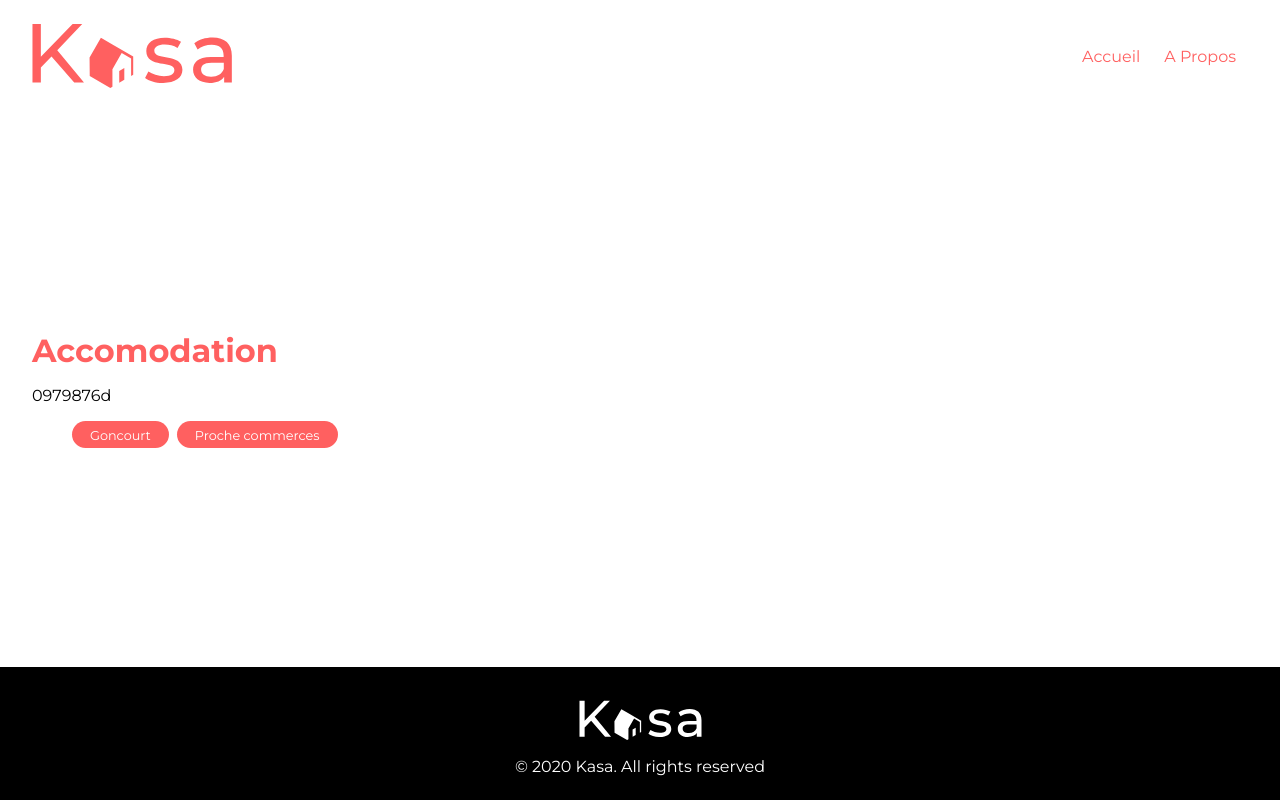
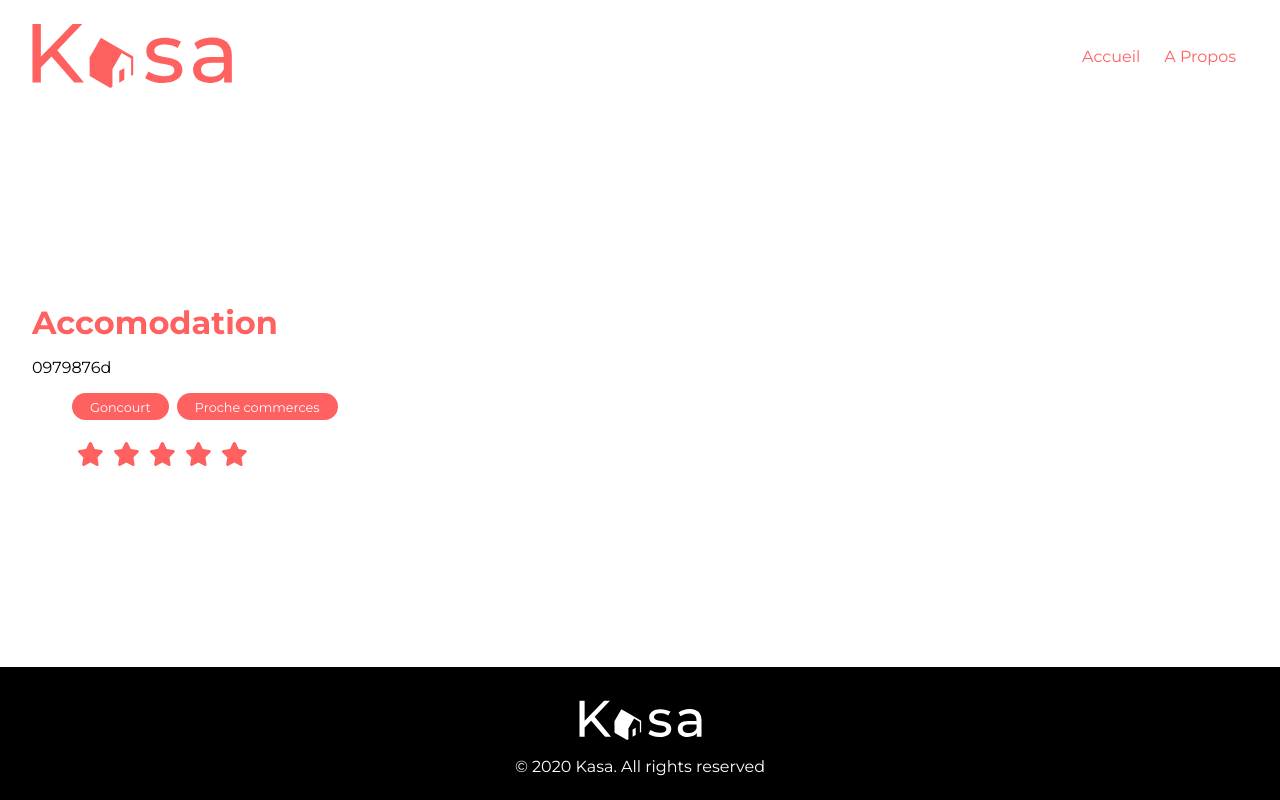
Before and after one commit to d-perreaux/OCR_P6_kasa, a React (Create React App) app: page /accomodation/0979876d in a window 1280 px wide. Built offline with nearby package versions, Linux system fonts and the light colour scheme.

Commit message:
component(Rate): display rate
added to accomodation page

```diff
--- /dev/null
+++ b/src/components/Rate/index.jsx
@@ -0,0 +1,23 @@
+import './style.scss'
+import activeStar from '../../assets/star-active.svg'
+import inactiveStar from '../../assets/star-inactive.svg'
+
+
+function Rate({ rate }) {
+    console.log(rate);
+    const maxStars = 5;
+    const fullStarAmount = parseInt(rate);
+
+    const stars = [];
+    for (let i = 1; i <= maxStars; i++) {
+      if (i <= fullStarAmount) {
+        stars.push(<li className='accomodation__rate__item'><img key={i} src={activeStar} className='star__full' alt='étoile pleine' /></li>);
+      } else {
+        stars.push(<li className='accomodation__rate__item'><img key={i} src={inactiveStar} className='star__empty' alt='étoile vide' /></li>);
+      }
+    }
+
+    return <>{stars}</>;
+  }
+
+  export default Rate;
--- /dev/null
+++ b/src/components/Rate/style.scss
@@ -0,0 +1,5 @@
+@import '../../variables.scss';
+
+.accomodation__rate__item{
+    list-style: none;
+}
--- a/src/pages/Accomodation/Accomodation.jsx
+++ b/src/pages/Accomodation/Accomodation.jsx
@@ -3,6 +3,7 @@ import adverts from '../../backToFront/adverts.json'
 import { useEffect, useState } from 'react'
 
 import Tag from '../../components/Tag';
+import Rate from '../../components/Rate';
 
 import './style.scss'
 
@@ -41,6 +42,9 @@ function Accomodation() {
                 <Tag key={`${index}-${tag}`} name={tag} />
             )}
             </ul>
+            <ul className='accomodation__rate'>
+                <Rate rate={currentAdvert.rating}/>
+            </ul>
             </>)}
 
         </div>
--- a/src/pages/Accomodation/style.scss
+++ b/src/pages/Accomodation/style.scss
@@ -8,4 +8,8 @@
         display: flex;
         gap: 8px;
     }
+
+    &__rate{
+        display: flex;
+    }
 }
```
Also changed, not shown: src/assets/star-active.svg (added), src/assets/star-inactive.svg (added).
